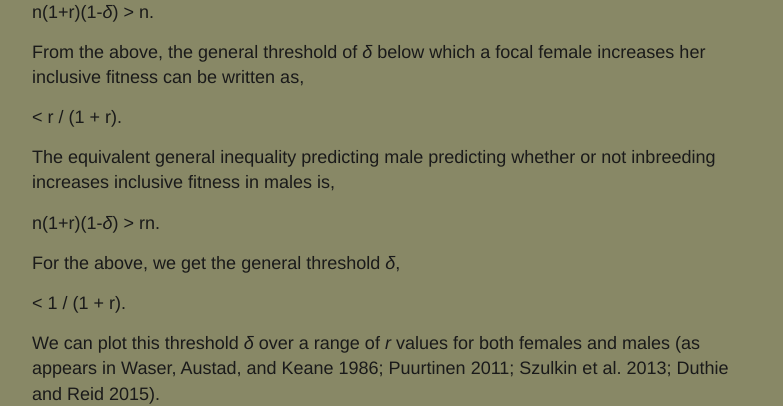
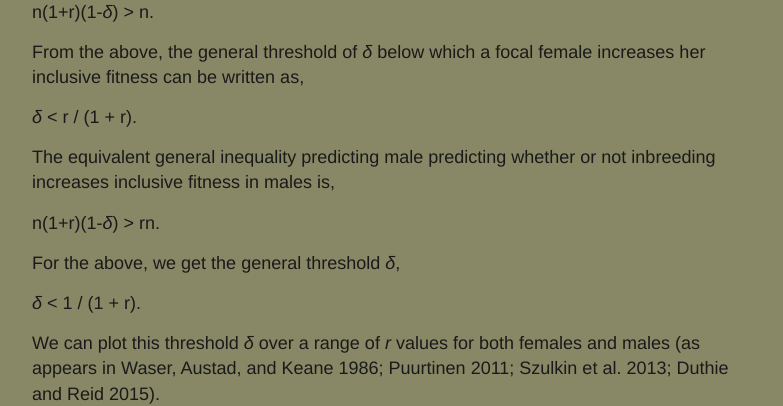
Before and after one commit to bradduthie/blog, a Jekyll site: the page built from _posts/2017-01-01-evolution-of-inbreeding.md, in a window 1280 px wide and 900 px high, scrolled down 4282 px. Shown: the part 153-559 px from the top of the window, without its empty margins (248-1031 px from the left). Built offline with Jekyll 4.4.1, drawn with Linux system fonts in a browser that asks for light colours; our own code applies the rules of GitHub Pages for plain Markdown files; comment, search, counter and statistics services are not loaded.

```diff
--- a/_posts/2017-01-01-evolution-of-inbreeding.md
+++ b/_posts/2017-01-01-evolution-of-inbreeding.md
@@ -211,7 +211,7 @@ n(1+r)(1-*δ*) &gt; n.
 From the above, the general threshold of *δ* below which a focal female
 increases her inclusive fitness can be written as,
 
-&lt; r / (1 + r).
+*δ* &lt; r / (1 + r).
 
 The equivalent general inequality predicting male predicting whether or
 not inbreeding increases inclusive fitness in males is,
@@ -220,7 +220,7 @@ n(1+r)(1-*δ*) &gt; rn.
 
 For the above, we get the general threshold *δ*,
 
-&lt; 1 / (1 + r).
+*δ* &lt; 1 / (1 + r).
 
 We can plot this threshold *δ* over a range of *r* values for both
 females and males (as appears in Waser, Austad, and Keane 1986;
--- a/_rmd/2017-01-01-evolution-of-inbreeding.Rmd
+++ b/_rmd/2017-01-01-evolution-of-inbreeding.Rmd
@@ -89,7 +89,7 @@ n(1+r)(1-$\delta$) > n.
 
 From the above, the general threshold of $\delta$ below which a focal female increases her inclusive fitness can be written as,
 
-\delta <   r / (1 + r).
+$\delta$ <   r / (1 + r).
 
 The equivalent general inequality predicting male predicting whether or not inbreeding increases inclusive fitness in males is,
 
@@ -97,7 +97,7 @@ n(1+r)(1-$\delta$) > rn.
 
 For the above, we get the general threshold $\delta$,
 
-\delta <   1 / (1 + r).
+$\delta$ <   1 / (1 + r).
 
 We can plot this threshold $\delta$ over a range of $r$ values for both females and males [as appears in @Waser1986; @Puurtinen2011; @Szulkin2012; @Duthie2015a].
 
```
